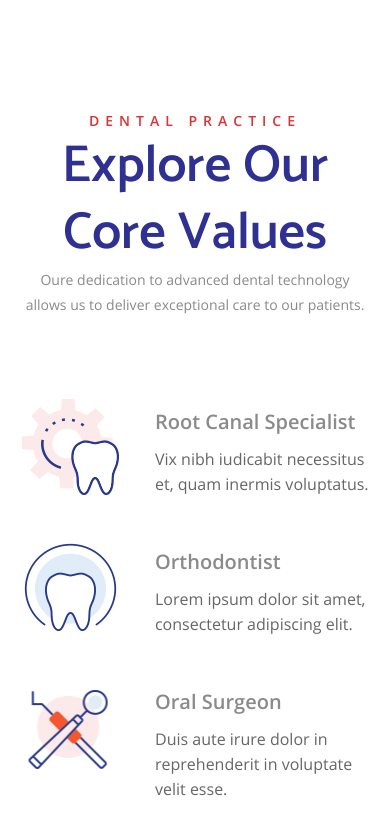
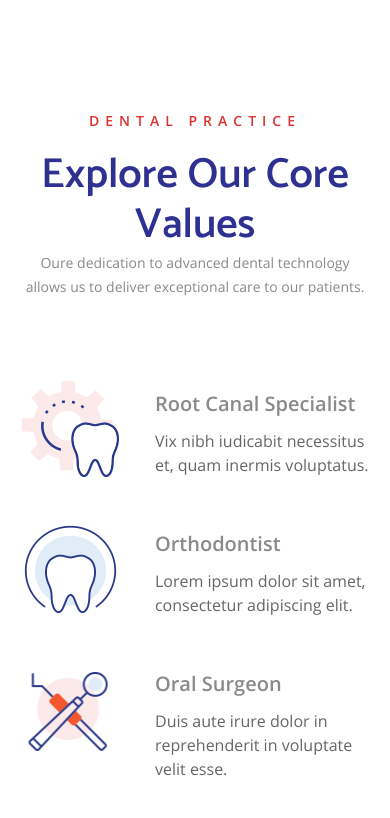
Before and after one commit to claremun/-est-project_team4, a plain HTML site: page sub/about/about.html in a window 390 px wide. Shown: the part 1400-2218 px from the top of the page. Drawn offline with Linux system fonts and the light colour scheme.

Commit message:
12-08 황순욱 about(간격조정) footer(addr) 이미지 퍼블 수정

```diff
--- a/assets/scss/pages/_about.scss
+++ b/assets/scss/pages/_about.scss
@@ -120,6 +120,10 @@
         text-align: center;
         line-height: 2.5rem;
         font-family: $fontOpen;
+        @media (max-width : 768px) {
+            font-size: 1.4rem;
+            line-height: 2.4rem;
+        }
     }
     .practice{
         font-size: 1.4rem;
@@ -143,6 +147,11 @@
         line-height: 6.7rem;
         text-align: center;
         color: $primary1;
+        @media (max-width : 768px) {
+            margin-top: 1.8rem;
+            font-size: 4.2rem;
+            line-height: 5rem !important;
+        }
     }
   }
 .our-list-wrap{
@@ -201,6 +210,7 @@
     position: relative;
     @media (max-width:1024px) {
             padding: 0 2rem;
+            margin-top: 6rem;
         }
   }
 .dental-wrap{
```
Also changed, not shown: assets/css/style.css.
